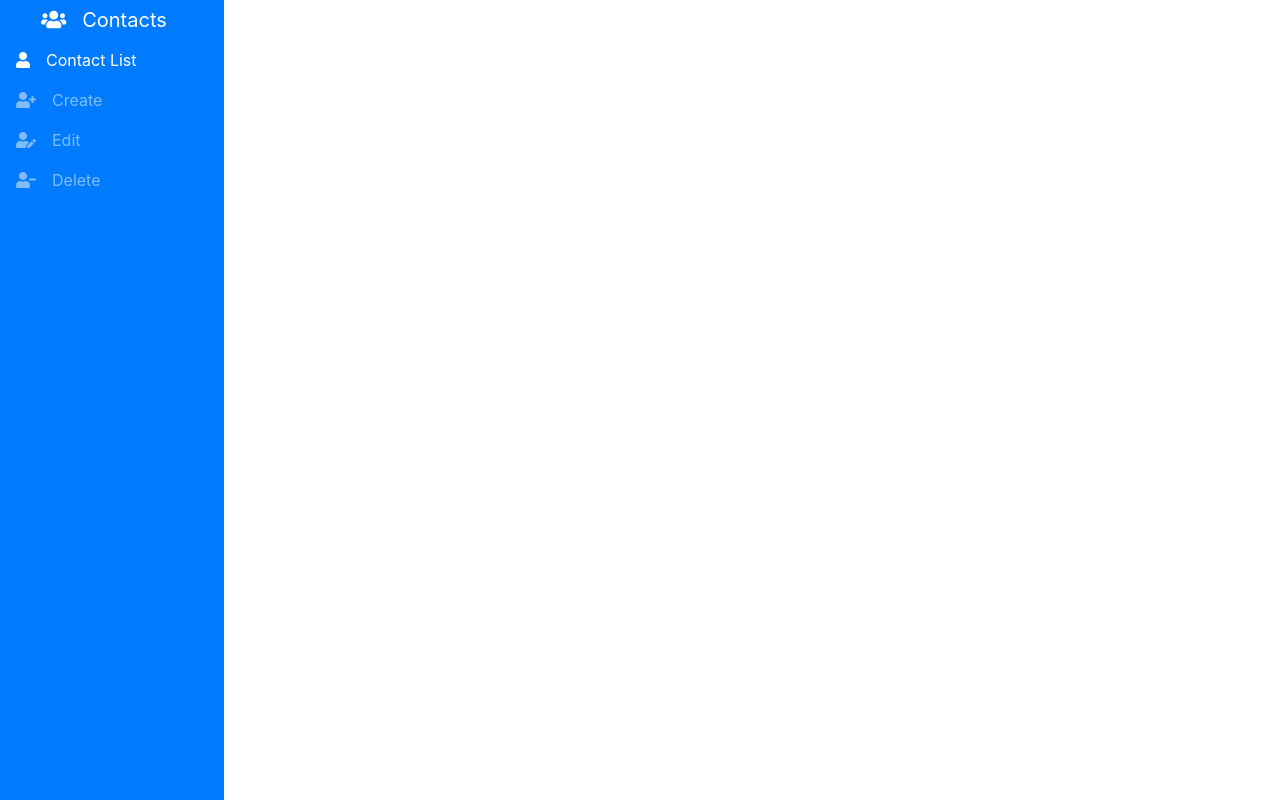
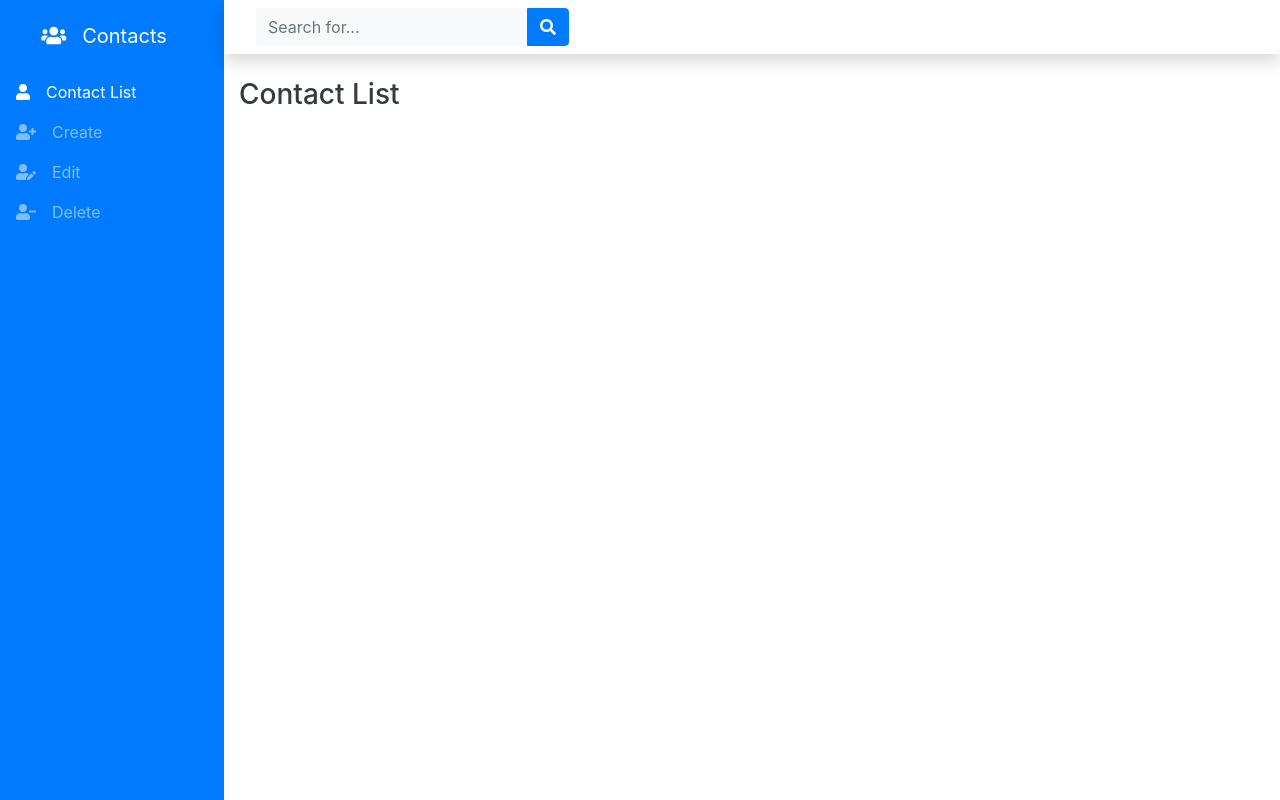
Before and after one commit to bekhzodturdialiev/contacts-list-vue, a Vue app: page / in a window 1280 px wide. Built offline with nearby package versions, Linux system fonts and the light colour scheme.

Commit message:
feat: add basic layout

```diff
--- a/src/App.vue
+++ b/src/App.vue
@@ -1,6 +1,6 @@
 <template>
   <div id="app">
-    <div class="wrapper">
+    <div class="wrapper d-flex">
       <Menu />
       <router-view />
     </div>
--- a/src/components/Menu.vue
+++ b/src/components/Menu.vue
@@ -10,7 +10,7 @@
         <div class="sidebar-brand-icon rotate-n-15">
           <i class="fa fa-users"></i>
         </div>
-        <div class="sidebar-brand-text mx-3">
+        <div class="sidebar-brand-text mx-3 my-3">
           <span>Contacts</span>
         </div>
       </a>
--- a/src/views/ContactList.vue
+++ b/src/views/ContactList.vue
@@ -1,5 +1,36 @@
 <template>
-  <div></div>
+  <div id="content-wrapper" class="d-flex flex-column flex-grow-1">
+    <div class="content">
+      <nav
+        class="navbar navbar-light navbar-expand bg-white shadow mb-4 topbar static-top"
+      >
+        <div class="container-fluid">
+          <form
+            action=""
+            class="form-inline d-none d-sm-inline-block mr-auto ml-md-3 my-2 my-md-0 mw-100 navbar-search"
+          >
+            <div class="input-group">
+              <input
+                class="bg-light form-control border-0 small"
+                type="text"
+                placeholder="Search for..."
+              />
+              <div class="input-group-append">
+                <button class="btn btn-primary py-0" type="button">
+                  <i class="fas fa-search"></i>
+                </button>
+              </div>
+            </div>
+          </form>
+        </div>
+      </nav>
+      <div class="container-fluid">
+        <div class="d-sm-flex justify-content-between align-items-center mb-4">
+          <h3 class="text-dark mb-0">Contact List</h3>
+        </div>
+      </div>
+    </div>
+  </div>
 </template>
 
 <script>
```
